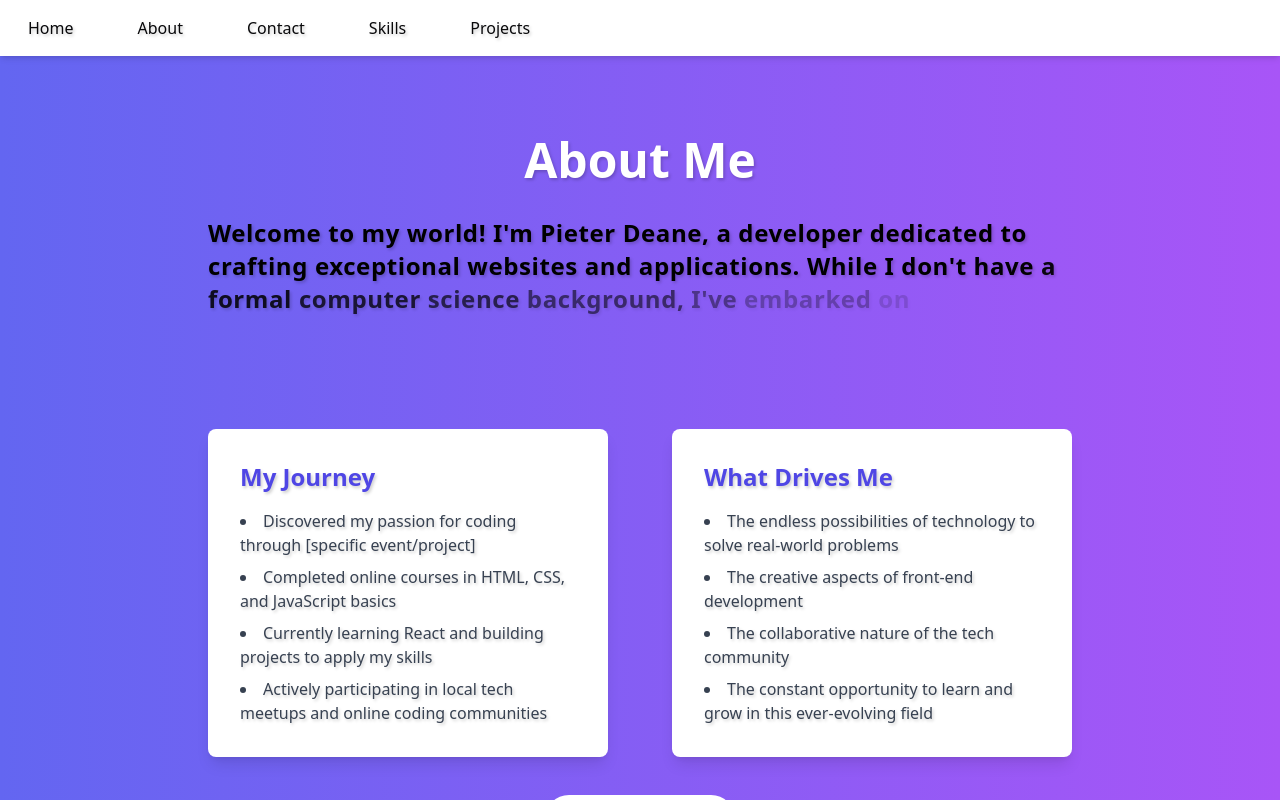
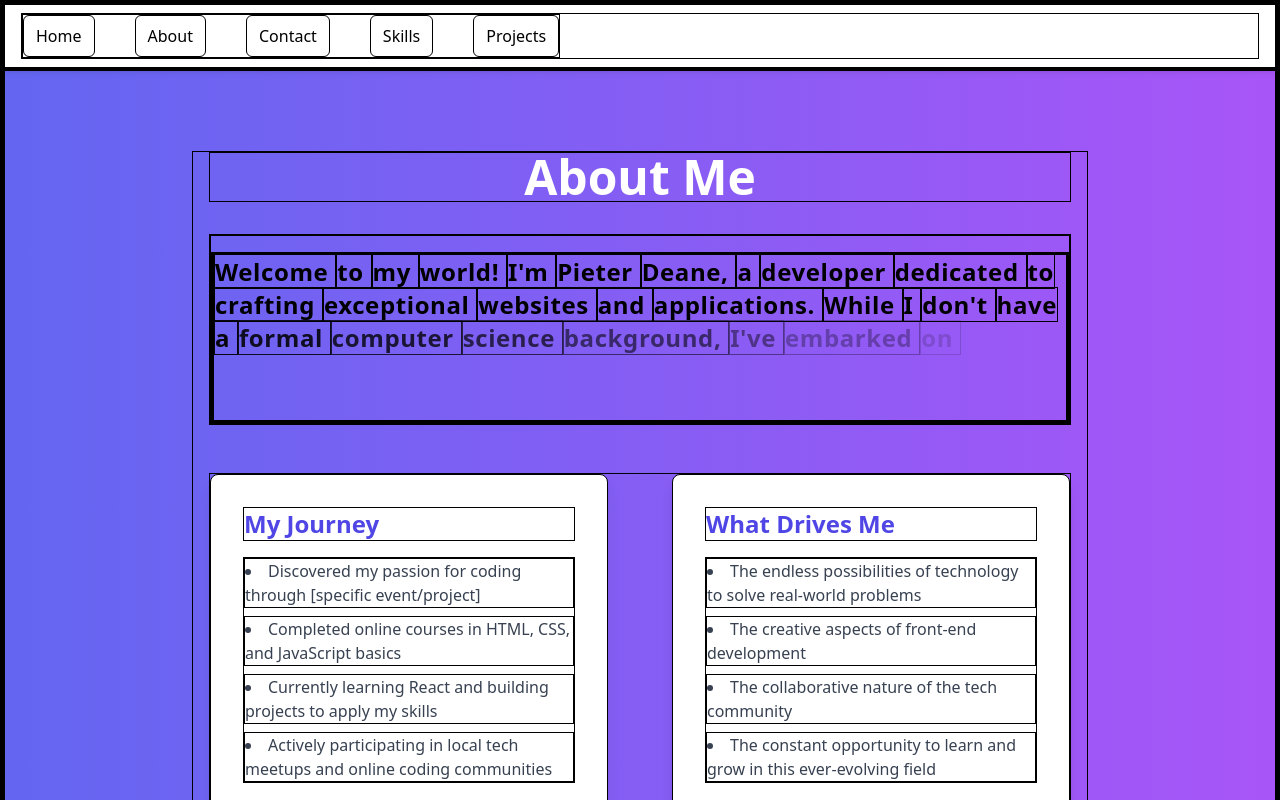
Before and after one commit to Pieter1821/MyPortfolio2024, a Next.js app: page /about in a window 1280 px wide. Shown: the top 800 px of the page. Built offline with nearby package versions, Linux system fonts and the light colour scheme; a web font is replaced by a local one.

Commit message:
adding unit tests with jest

```diff
--- a/app/contact/page.tsx
+++ b/app/contact/page.tsx
@@ -2,7 +2,7 @@
 import ContactForm from "@/components/ui/contactForm";
 
 
-export default async function Contact() {
+export default function Contact() {
   return (
     <section id="contact" className="py-20 h-screen">
       <div className="container mx-auto text-center">
--- a/app/globals.css
+++ b/app/globals.css
@@ -1,21 +1,62 @@
-@tailwind base;
-@tailwind components;
-@tailwind utilities;
+@import 'tailwindcss/base';
+@import 'tailwindcss/components';
+@import 'tailwindcss/utilities';
 
-body {
-  text-shadow: 0.1em 0.1em 0.2em rgba(0, 0, 0, 0.2);
-  transition-property:opacity , background , transform , filter;
-  transition-timing-function: ease-in-out;
-  transition-duration: 200ms;
+@layer base {
+  :root {
+    --background: 0 0% 100%;
+    --foreground: 240 10% 3.9%;
+    --card: 0 0% 100%;
+    --card-foreground: 240 10% 3.9%;
+    --popover: 0 0% 100%;
+    --popover-foreground: 240 10% 3.9%;
+    --primary: 240 5.9% 10%;
+    --primary-foreground: 0 0% 98%;
+    --secondary: 240 4.8% 95.9%;
+    --secondary-foreground: 240 5.9% 10%;
+    --muted: 240 4.8% 95.9%;
+    --muted-foreground: 240 3.8% 46.1%;
+    --accent: 240 4.8% 95.9%;
+    --accent-foreground: 240 5.9% 10%;
+    --destructive: 0 84.2% 60.2%;
+    --destructive-foreground: 0 0% 98%;
+    --border: 240 5.9% 90%;
+    --input: 240 5.9% 90%;
+    --ring: 240 10% 3.9%;
+    --radius: 0.5rem;
+    --chart-1: 12 76% 61%;
+    --chart-2: 173 58% 39%;
+    --chart-3: 197 37% 24%;
+    --chart-4: 43 74% 66%;
+    --chart-5: 27 87% 67%;
   }
 
-.page-transition {
-  opacity: 0;
-  background-color: rgb(54, 69, 79);
-  transform: translateY(40px);
-  filter: blur(12px);
+  .dark {
+    --background: 240 10% 3.9%;
+    --foreground: 0 0% 98%;
+    --card: 240 10% 3.9%;
+    --card-foreground: 0 0% 98%;
+    --popover: 240 10% 3.9%;
+    --popover-foreground: 0 0% 98%;
+    --primary: 0 0% 98%;
+    --primary-foreground: 240 5.9% 10%;
+    --secondary: 240 3.7% 15.9%;
+    --secondary-foreground: 0 0% 98%;
+    --muted: 240 3.7% 15.9%;
+    --muted-foreground: 240 5% 64.9%;
+    --accent: 240 3.7% 15.9%;
+    --accent-foreground: 0 0% 98%;
+    --destructive: 0 62.8% 30.6%;
+    --destructive-foreground: 0 0% 98%;
+    --border: 240 3.7% 15.9%;
+    --input: 240 3.7% 15.9%;
+    --ring: 240 4.9% 83.9%;
+    --chart-1: 220 70% 50%;
 
-}
+
+
+
+
 
     @layer base {
       :root {
@@ -73,12 +114,16 @@ body {
         --chart-5: 340 75% 55%;
       }
     }
+  }
 
   @layer base {
     * {
-    @apply border-border;
+      border: 1px solid #000;
     }
+
     body {
-    @apply bg-background text-foreground;
+      background-color: var(--background);
+      color: var(--foreground);
     }
   }
+}
--- a/app/page.tsx
+++ b/app/page.tsx
@@ -1,4 +1,4 @@
-import { Hero } from "@/components/ui/hero";
+import  Hero  from "@/components/ui/hero";
 import About from "./about/page";
 import Skills from "./skills/page";
 import Projects from "./projects/page";
@@ -10,6 +10,7 @@ export default function Home() {
   return (
 
     <div className="flex flex-col items-center justify-center w-100 min-h-screen">
+
       <Hero />
       <About />
       <Projects />
--- a/components/ui/hero.tsx
+++ b/components/ui/hero.tsx
@@ -1,10 +1,10 @@
-/* eslint-disable react/no-unescaped-entities */
+
 "use client";
 import { motion } from "framer-motion";
 import { HeroHighlight, Highlight } from "@/components/ui/hero-highlight";
 import Link from "next/link";
 
-export function Hero() {
+export default function Hero() {
     return (
         <HeroHighlight>
             <motion.h1
--- a/jest.setup.ts
+++ /dev/null
@@ -1 +0,0 @@
-import '@testing-library/jest-dom'
--- a/tsconfig.jest.json
+++ /dev/null
@@ -1,6 +0,0 @@
-{
-    "extends": "./tsconfig.json",
-    "compilerOptions": {
-      "jsx": "react-jsx"
-    }
-  }
--- a/tsconfig.json
+++ b/tsconfig.json
@@ -22,6 +22,6 @@
       "@/components/*": ["./components/*"],
     }
   },
-  "include": ["next-env.d.ts", "**/*.ts", "**/*.tsx", ".next/types/**/*.ts"],
+  "include": ["next-env.d.ts", "**/*.ts", "**/*.tsx", ".next/types/**/*.ts", "jest.setup.js"],
   "exclude": ["node_modules"]
 }
```
Also changed, not shown: jest.config.ts (+14 -14 lines), jest.setup.js (added, +24 -0 lines), package.json (+5 -4 lines), .eslintrc.json, 2 other files (tests, documents, lock files or other folders). Lines whose indentation alone changed are shown as unchanged.
